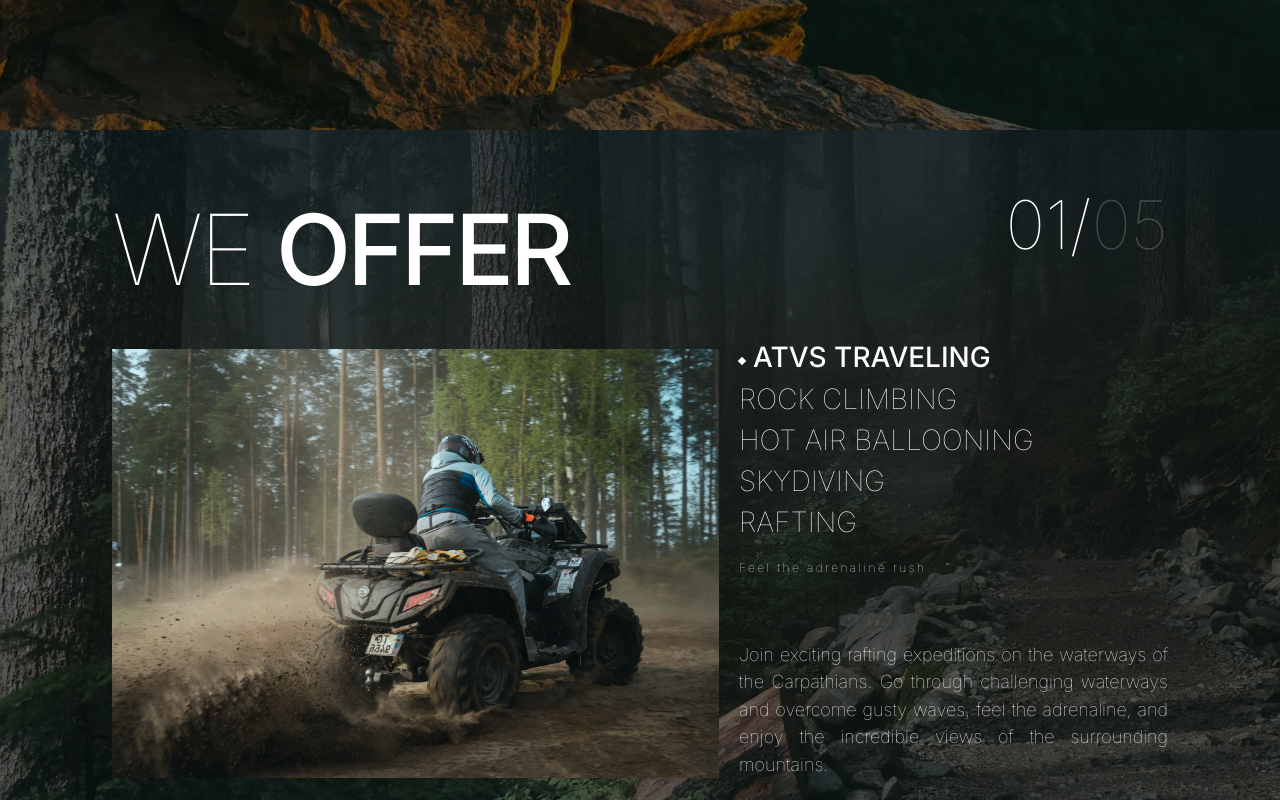
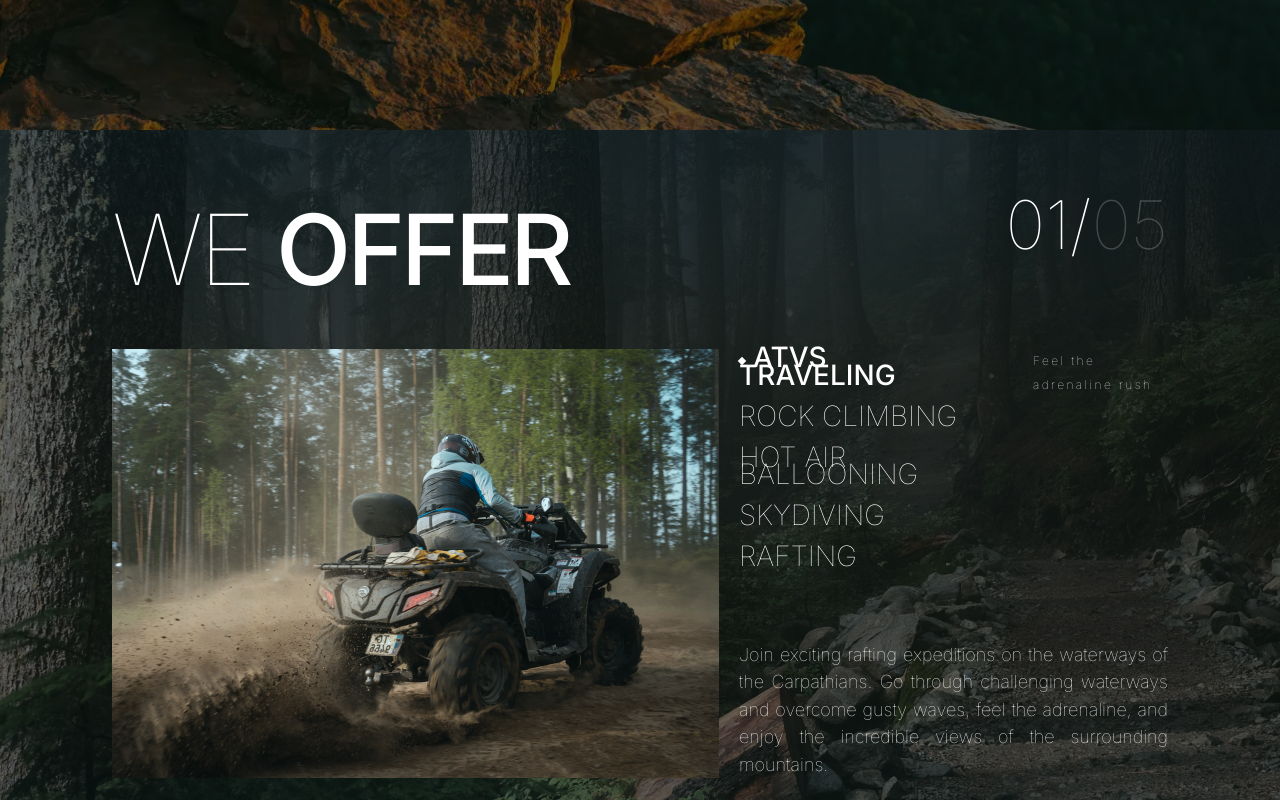
Before and after one commit to Veronikanos/carpTravel, a Next.js app: page / in a window 1280 px wide. Shown: the part 1460-2260 px from the top of the page. Built offline with nearby package versions, Linux system fonts and the light colour scheme; a web font is replaced by a local one.

Commit message:
feat: desktop layout for slider

```diff
--- a/src/components/Services.tsx
+++ b/src/components/Services.tsx
@@ -34,7 +34,7 @@ const Services: FC = () => {
     <>
       <section id="services">
         {/* <h2>We offer</h2> */}
-        <div className="services-section  max-width relative ">
+        <div className="services-section  relative ">
           <Swiper
             modules={[Controller, EffectFade, Navigation]}
             slidesPerView={1}
@@ -113,8 +113,8 @@ const Services: FC = () => {
           </Swiper>
 </div>
 
-          <div className=" flex flex-col grow md:col-start-2 md:row-start-2">
-                  <p className=" block text-right mb-6 text-[12px] leading-loose tracking-[2.4px] md:mb-[34px] md:text-left">
+          <div className=" flex flex-col grow md:col-start-2 md:row-start-2 xl:grid xl:grid-flow-cols xl:gap-x-[60px] xl:gap-y-[23]">
+                  <p className=" block text-right mb-6 text-[12px] leading-loose tracking-[2.4px] md:mb-[34px] md:text-left xl:col-start-2">
                     {slides[activeIndex].title}
                   </p>
 
@@ -137,7 +137,7 @@ const Services: FC = () => {
                     })}
                   </ul>
 
-                  <div className="flex-grow flex items-end">
+                  <div className="flex-grow flex items-end  xl:row-start-2 xl:col-span-2">
                     <p className="section-text md:text-[13px] md:text-justify md:leading-[1.53] xl:text-[18px]">
                       {slides[activeIndex].description}
                     </p>
```
